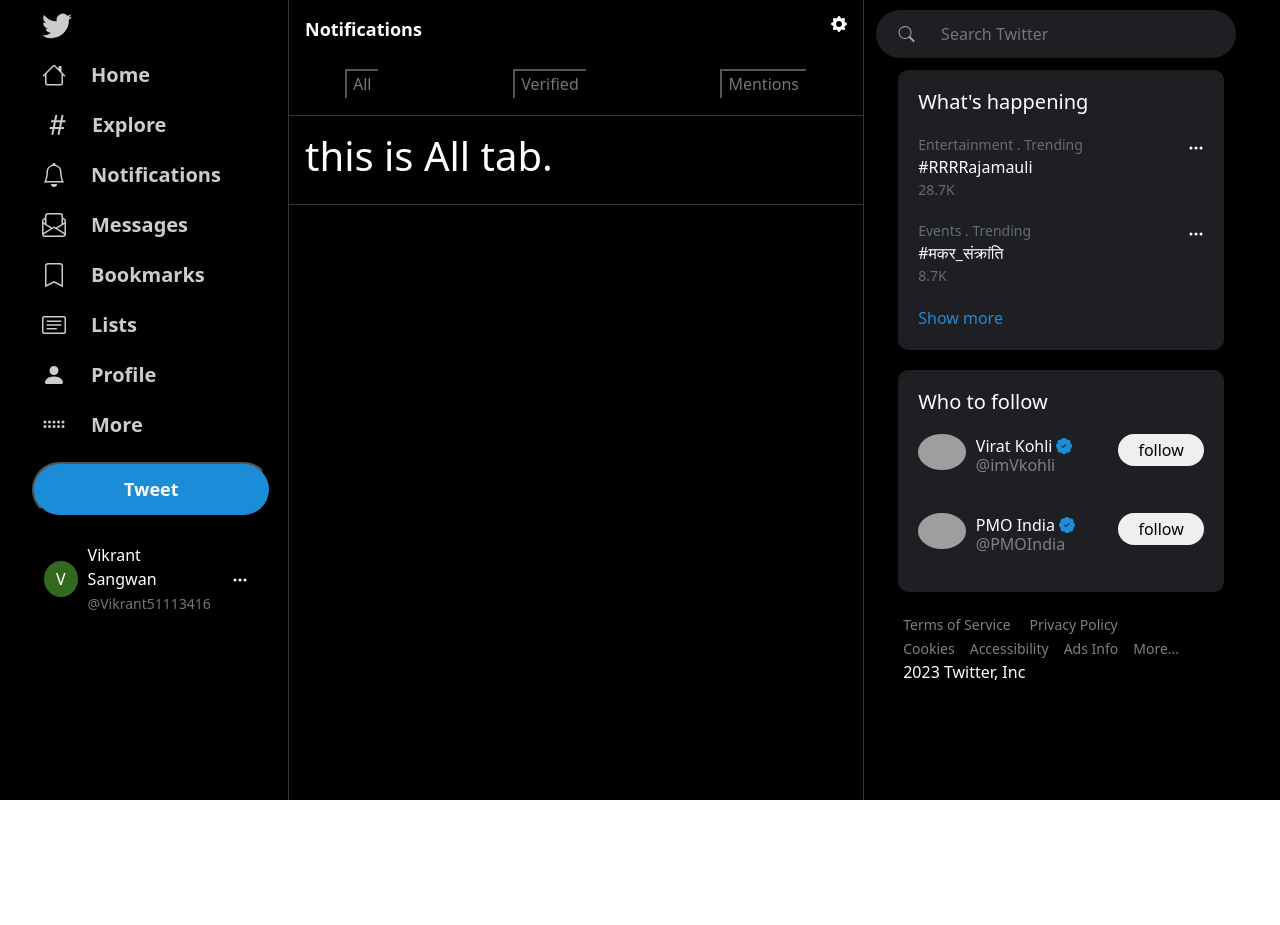
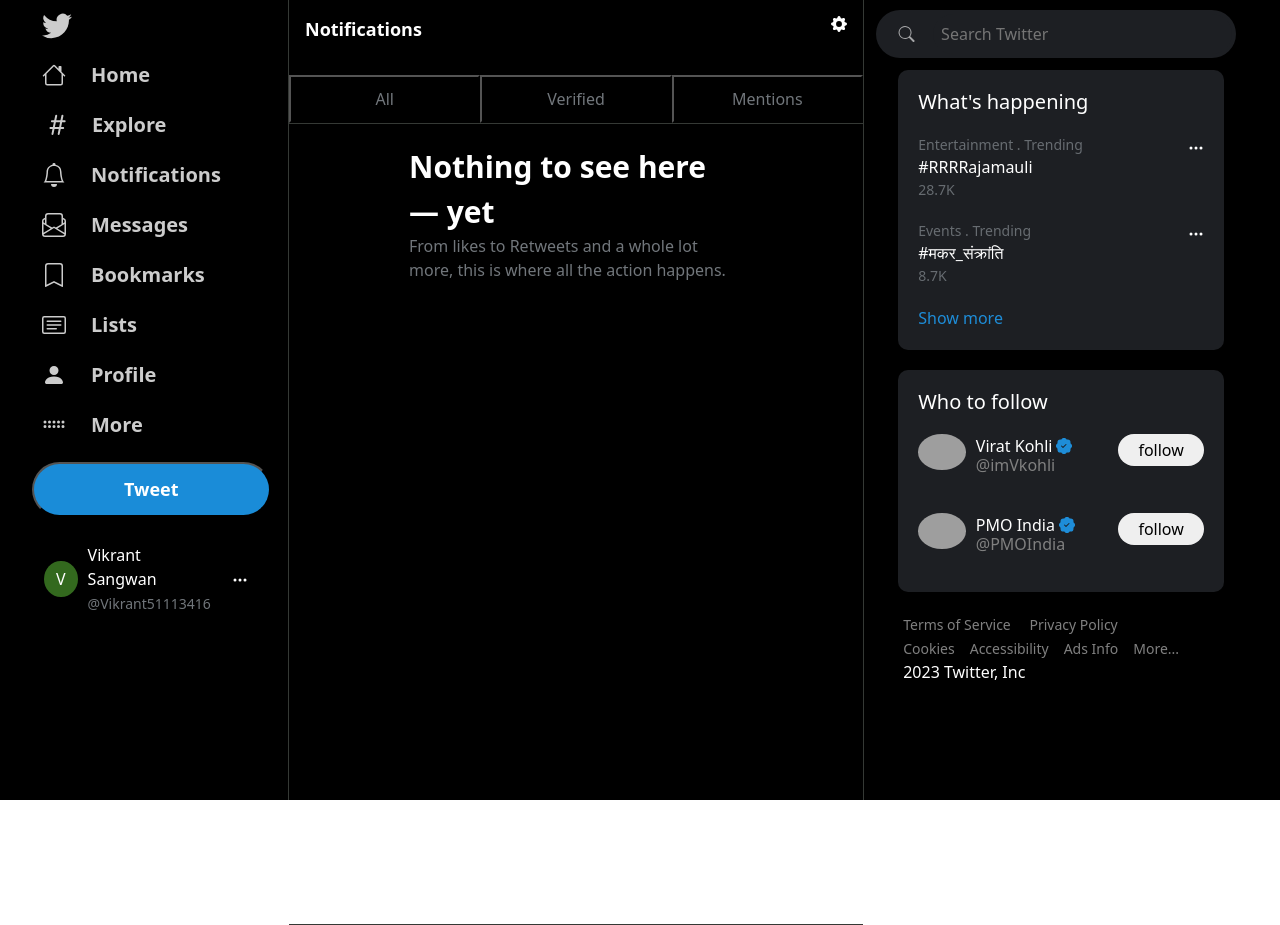
Before and after one commit to VikrantSangwan/twitter-clone, a React (Create React App) app in the folder Twitter-clone-react/twitter-clone/: page /notifications in a window 1280 px wide. Before the commit the page ends 800 px from the top, so only its background shows below. Built offline with nearby package versions, Linux system fonts and the light colour scheme; grey boxes are pictures that could not be loaded.

Commit message:
List Section Completed

```diff
--- a/Twitter-clone-react/twitter-clone/src/Components/MenuComponents/NotificationSection/NotificationSection.css
+++ b/Twitter-clone-react/twitter-clone/src/Components/MenuComponents/NotificationSection/NotificationSection.css
@@ -5,11 +5,11 @@
 }
 
 .notificationsubcontainer {
-    padding: 16px;
     border-bottom: 1px solid #353935;
 }
 
 .notitoppanel {
+    padding: 16px;
     display: flex;
     justify-content: space-between;
 }
@@ -22,11 +22,21 @@
 .notificationtabs {
     display: flex;
     justify-content: space-between;
-    padding: 0px 40px;
-    padding-top: 10px;
+
+}
+
+.notificationtabwrapper {
+    width: 33.33%;
 }
 
 .notificationtab {
+    padding: 10px 0px;
+    width: 100%;
+    margin: 0 !important;
     background-color: transparent;
     color: #71767B;
 }
+
+.notificationtab:hover {
+    background-color: #353935;
+}
--- a/Twitter-clone-react/twitter-clone/src/Components/MenuComponents/NotificationSection/NotificationSection.js
+++ b/Twitter-clone-react/twitter-clone/src/Components/MenuComponents/NotificationSection/NotificationSection.js
@@ -24,7 +24,7 @@
           </svg>
         </div>
         <div className="notificationtabs">
-          <div>
+          <div className="notificationtabwrapper">
             <button
               className="notificationtab"
               onClick={() => setelement(<All />)}
@@ -32,7 +32,7 @@
               All
             </button>
           </div>
-          <div>
+          <div className="notificationtabwrapper">
             <button
               className="notificationtab"
               onClick={() => setelement(<Verified />)}
@@ -40,7 +40,7 @@
               Verified
             </button>
           </div>
-          <div>
+          <div className="notificationtabwrapper">
             <button
               className="notificationtab"
               onClick={() => setelement(<Mentions />)}
--- /dev/null
+++ b/Twitter-clone-react/twitter-clone/src/Components/MenuComponents/NotificationsTab/All/All.css
@@ -0,0 +1,32 @@
+.allcontainer {
+    height: 100vh;
+    display: flex;
+    justify-content: center;
+}
+
+.allsubcont {
+    display: flex;
+    flex-direction: column;
+    padding: 20px;
+}
+
+.allsubcont>img {
+    align-self: center;
+    width: 60%;
+}
+
+.allsubcont>p {
+    margin: 0 !important;
+}
+
+.titlenotificationlist {
+    padding: 0px 100px;
+    font-size: 30px;
+    font-weight: 800;
+}
+
+.descnotificationlist {
+    padding: 0px 100px;
+    font-size: 16px;
+    color: #71767B;
+}
--- a/Twitter-clone-react/twitter-clone/src/Components/MenuComponents/NotificationsTab/All/All.js
+++ b/Twitter-clone-react/twitter-clone/src/Components/MenuComponents/NotificationsTab/All/All.js
@@ -1,7 +1,18 @@
 import React from "react";
+import "./All.css";
 
 function All() {
-  return <h1>this is All tab.</h1>;
+  return (
+    <div className="allcontainer">
+      <div className="allsubcont">
+        <p className="titlenotificationlist">Nothing to see here — yet</p>
+        <p className="descnotificationlist">
+          From likes to Retweets and a whole lot more, this is where all the
+          action happens.
+        </p>
+      </div>
+    </div>
+  );
 }
 
 export default All;
--- a/Twitter-clone-react/twitter-clone/src/Components/MenuComponents/NotificationsTab/Mentions/Mentions.js
+++ b/Twitter-clone-react/twitter-clone/src/Components/MenuComponents/NotificationsTab/Mentions/Mentions.js
@@ -1,7 +1,16 @@
 import React from "react";
 
 function Mentions() {
-  return <h1>this is Mentions tab.</h1>;
+  return (
+    <div className="allcontainer">
+      <div className="allsubcont">
+        <p className="titlenotificationlist">Nothing to see here — yet</p>
+        <p className="descnotificationlist">
+          When someone mentions you, you'll find it here.
+        </p>
+      </div>
+    </div>
+  );
 }
 
 export default Mentions;
--- a/Twitter-clone-react/twitter-clone/src/Components/MenuComponents/NotificationsTab/Verified/Verified.js
+++ b/Twitter-clone-react/twitter-clone/src/Components/MenuComponents/NotificationsTab/Verified/Verified.js
@@ -1,7 +1,24 @@
 import React from "react";
 
 function Verified() {
-  return <h1>this is Verified tab.</h1>;
+  return (
+    <div className="allcontainer">
+      <div className="allsubcont">
+        <img
+          src="https://abs.twimg.com/responsive-web/client-web/verification-check-400x200.v1.46c9cb39.png"
+          alt=""
+        />
+        <p className="titlenotificationlist">Nothing to see here — yet</p>
+        <p className="descnotificationlist">
+          Likes, mentions, Retweets, and a whole lot more — when it comes from a
+          verified account, you'll find it here.{" "}
+          <span>
+            <a href="">Learn more</a>
+          </span>
+        </p>
+      </div>
+    </div>
+  );
 }
 
 export default Verified;
```
Also changed, not shown: Twitter-clone-react/twitter-clone/src/Components/MenuComponents/NotificationsTab/Mentions/Mention.css (added).
